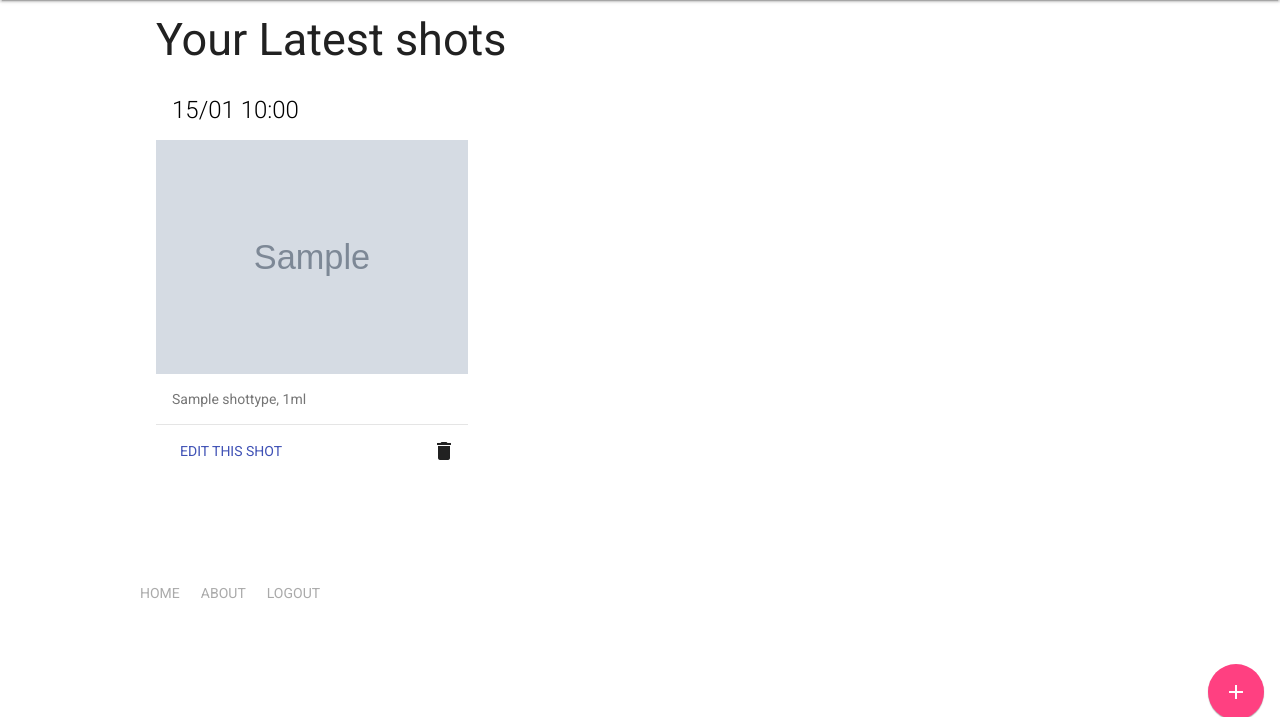
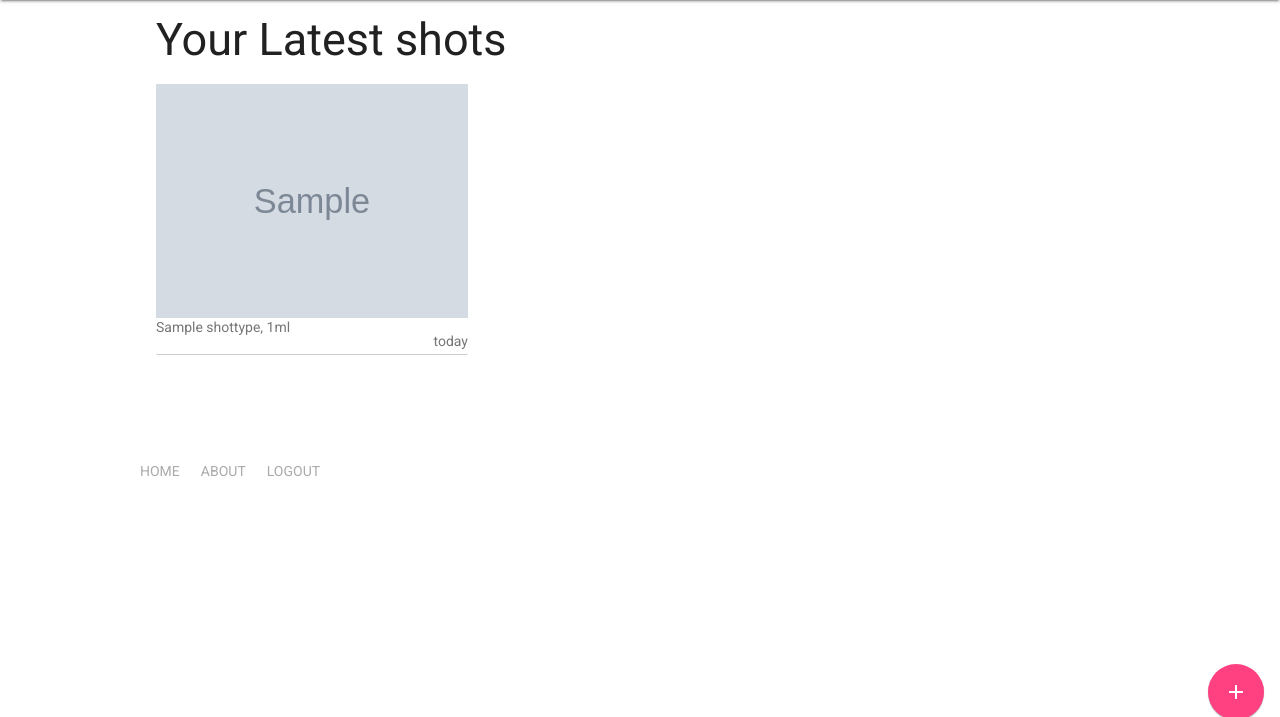
Before and after one commit to manti-by/Traugott, a Django app: page / in a window 1280 px wide. Shown: the part 64-781 px from the top of the page. Run offline with Django 3.2, Linux system fonts and the light colour scheme; a user stored in the database is signed in; tables that the repository leaves empty hold one stand-in row (values such as "Sample post"); grey boxes marked "Sample" are stand-in pictures; parts of the project's set-up code (start-up, migrations or seed data) failed here and were passed over; some libraries are stand-ins or nearby versions.

Commit message:
Update dialog actions, update deployment

```diff
--- a/app/shots/models.py
+++ b/app/shots/models.py
@@ -1,4 +1,6 @@
 from __future__ import unicode_literals
+
+from datetime import datetime, timedelta
 
 from django.db import models
 from django.contrib.auth.models import User
@@ -50,13 +52,27 @@ class Shot(models.Model):
     )
     created = models.DateTimeField(auto_now_add=True)
 
+    @property
+    def human_date(self):
+        delta = datetime.now().date() - self.created.date()
+        if delta.total_seconds() < 60 * 60 * 24:
+            return 'today'
+        elif delta.total_seconds() < 60 * 60 * 24 * 7:
+            return '%sd ago' % str(int(delta.total_seconds() / (60 * 60 * 24)))
+        else:
+            return self.created.strftime('%b %d')
+
     def __str__(self):
-        return '%s %s' % (self.created.strftime('%d/%m %H:%M'), self.type.title)
+        return '%s %s' % (self.created.strftime('%b %d'), self.type.title)
 
     def as_dict(self):
         if self.type.image:
             image_url = self.type.image.url
         else:
             image_url = static_file('img/no-image.png')
-        return {'date': self.created.strftime('%d/%m %H:%M'), 'image': image_url,
+        if self.type.thumb:
+            thumb_url = self.type.thumb.url
+        else:
+            thumb_url = static_file('img/no-image.png')
+        return {'date': self.human_date, 'image': image_url, 'thumb': thumb_url,
                 'text': '%s, %sml' % (self.type.title, self.type.volume)}
--- a/app/traugott/static/css/base.css
+++ b/app/traugott/static/css/base.css
@@ -53,8 +53,18 @@ form .error-holder {
     margin: 0;
 }
 
-.shot .quantity {
+.shot-type .quantity {
     position: relative;
     top: -6px;
     padding: 0 5px;
 }
+
+.shot {
+    min-height: 0;
+    border-bottom: 1px solid #CCC;
+}
+
+.shot .date {
+    float: right;
+    padding-top: 1em;
+}
--- a/app/traugott/static/css/mdl.css
+++ b/app/traugott/static/css/mdl.css
@@ -26,6 +26,11 @@
     align-items: center;
 }
 
+.mdl-card__supporting-text {
+    width: 100%;
+    padding: 0.3em 0;
+}
+
 .mdl-list {
     margin-bottom: 2em;
     padding: 0;
--- a/app/traugott/static/css/responsive/phablet.css
+++ b/app/traugott/static/css/responsive/phablet.css
@@ -1,5 +1,13 @@
 @media only screen and (min-width: 481px) and (max-width: 768px) {
+    h2 {
+        font-size: 2em;
+    }
+
     .container.static {
         width: calc(100% - 32px);
     }
+
+    .mdl-dialog__title {
+        font-size: 1.5em;
+    }
 }
--- a/app/traugott/static/css/responsive/phone.css
+++ b/app/traugott/static/css/responsive/phone.css
@@ -1,5 +1,13 @@
 @media only screen and (max-width: 480px) {
+    h2 {
+        font-size: 2em;
+    }
+
     .container.static {
         width: calc(100% - 32px);
     }
+
+    .mdl-dialog__title {
+        font-size: 1.5em;
+    }
 }
--- a/app/traugott/static/js/index.js
+++ b/app/traugott/static/js/index.js
@@ -5,5 +5,8 @@
     $(document).ready(function () {
         // Add dialog
         $.fn.initAddDialog();
+
+        // Shots list
+        $.fn.initShotActions();
     });
 })(jQuery);
--- a/app/traugott/static/js/library.js
+++ b/app/traugott/static/js/library.js
@@ -35,5 +35,18 @@
             value = value > 0 ? value - 1 : 0;
             quantity.text(value);
         });
+
+        $.fn.initShotActions = function () {
+            $('.shot').each(function() {
+                var shot = $(this),
+                    content = shot.find('.content'),
+                    actions = shot.find('.actions');
+
+                content.on('click', function () {
+                    actions.toggleClass('hidden');
+                });
+            });
+
+        }
     }
 })(jQuery);
--- a/app/traugott/templates/index.html
+++ b/app/traugott/templates/index.html
@@ -8,105 +8,30 @@
             <h2 class="mdl-cell mdl-cell--12-col">Your Latest shots</h2>
             {% for shot in shots %}
                 <div class="mdl-cell mdl-cell--4-col">
-                    <div class="mdl-card">
-                        <div class="mdl-card__title">
-                            <h2 class="mdl-card__title-text">{{ shot.date }}</h2>
+                    <div class="mdl-card shot">
+                        <div class="mdl-card__supporting-text content">
+                            <img src="{{ shot.thumb }}" class="shot-image">
+                            {{ shot.text }}
+                            <div class="date">
+                                {{ shot.date }}
+                            </div>
                         </div>
-                        <div class="mdl-card__media">
-                            <img src="{{ shot.image }}" class="shot-image">
-                        </div>
-                        <div class="mdl-card__supporting-text">
-                            {{ shot.text }}
-                        </div>
-                        <div class="mdl-card__actions mdl-card--border">
-                            <a class="mdl-button mdl-button--colored mdl-js-button mdl-js-ripple-effect">
-                                Edit This Shot
+                        <div class="mdl-card__actions actions hidden">
+                            <a class="mdl-button mdl-js-button mdl-button--raised mdl-button--colored mdl-js-ripple-effect">
+                                Edit
                             </a>
-                            <div class="mdl-layout-spacer"></div>
-                            <button class="mdl-button mdl-js-button mdl-button--icon">
-                                <i class="material-icons">delete</i>
-                            </button>
+                            <a class="mdl-button mdl-js-button mdl-js-ripple-effect">
+                                Delete
+                            </a>
                         </div>
                     </div>
                 </div>
-                {% empty %}
-                <div class="empty mdl-cell mdl-cell--12-col">
-                    You haven't added any shots yet.
-                </div>
-                <div class="empty mdl-cell mdl-cell--12-col">
-                    You haven't added any shots yet.
-                </div>
-                <div class="empty mdl-cell mdl-cell--12-col">
-                    You haven't added any shots yet.
-                </div>
-                <div class="empty mdl-cell mdl-cell--12-col">
-                    You haven't added any shots yet.
-                </div>
-                <div class="empty mdl-cell mdl-cell--12-col">
-                    You haven't added any shots yet.
-                </div>
+            {% empty %}
                 <div class="empty mdl-cell mdl-cell--12-col">
                     You haven't added any shots yet.
                 </div>
             {% endfor %}
         </div>
     </div>
-    <button id="open-add-shot-dialog" class="mdl-button mdl-js-button mdl-button--fab mdl-js-ripple-effect mdl-button--colored">
-        <i class="material-icons">add</i>
-    </button>
-    <div id="add-shot-dialog" class="mdl-dialog hidden">
-        <h4 class="mdl-dialog__title">Choose shot and quantity</h4>
-        <div class="mdl-dialog__content">
-            <h5>Your mainly used shots</h5>
-            <ul class="mdl-list">
-                {% for shot_type in user_shot_types %}
-                    <li class="shot mdl-list__item mdl-list__item--two-line">
-                        <span class="mdl-list__item-primary-content">
-                            <img src="{{ shot_type.image }}">
-                            <span class="shot-title">
-                                {{ shot_type.title }}
-                                ({{ shot_type.volume }}ml)
-                            </span>
-                        </span>
-                        <span class="mdl-list__item-secondary-content">
-                            <button class="mdl-button mdl-js-button mdl-button--icon decrease">
-                                <i class="material-icons">remove_circle_outline</i>
-                            </button>
-                            <span class="quantity">0</span>
-                            <button class="mdl-button mdl-js-button mdl-button--icon mdl-button--colored increase">
-                                <i class="material-icons">add_circle_outline</i>
-                            </button>
-                        </span>
-                    </li>
-                {% endfor %}
-            </ul>
-            <h5>Other shots</h5>
-            <ul class="mdl-list">
-                {% for shot_type in all_shot_types %}
-                    <li class="shot mdl-list__item mdl-list__item--two-line">
-                        <span class="mdl-list__item-primary-content">
-                            <img src="{{ shot_type.image }}">
-                            <span class="shot-title">
-                                {{ shot_type.title }}
-                                ({{ shot_type.volume }}ml)
-                            </span>
-                        </span>
-                        <span class="mdl-list__item-secondary-content">
-                            <button class="mdl-button mdl-js-button mdl-button--icon decrease">
-                                <i class="material-icons">remove_circle_outline</i>
-                            </button>
-                            <span class="quantity">0</span>
-                            <button class="mdl-button mdl-js-button mdl-button--icon mdl-button--colored increase">
-                                <i class="material-icons">add_circle_outline</i>
-                            </button>
-                        </span>
-                    </li>
-                {% endfor %}
-            </ul>
-        </div>
-        <div class="mdl-dialog__actions">
-            <button type="button" class="mdl-button close">Close</button>
-            <button type="button" class="mdl-button mdl-button--primary add">Add</button>
-        </div>
-    </div>
+    {% include 'shots/add_form.html' %}
 {% endblock %}
```
Also changed, not shown: app/traugott/templates/shots/add_form.html (added, +58 -0 lines), deploy/data/images/shots/beer.png (renamed from app/traugott/static/img/shots/beer.png), deploy/data/images/shots/cognac.png (renamed from app/traugott/static/img/shots/cognac.png), deploy/data/images/shots/martini.png (renamed from app/traugott/static/img/shots/martini.png), deploy/data/images/shots/vodka.png (renamed from app/traugott/static/img/shots/vodka.png), deploy/data/images/shots/whiskey.png (renamed from app/traugott/static/img/shots/whiskey.png), deploy/data/images/shots/wine.png (renamed from app/traugott/static/img/shots/wine.png), 1 other file.
